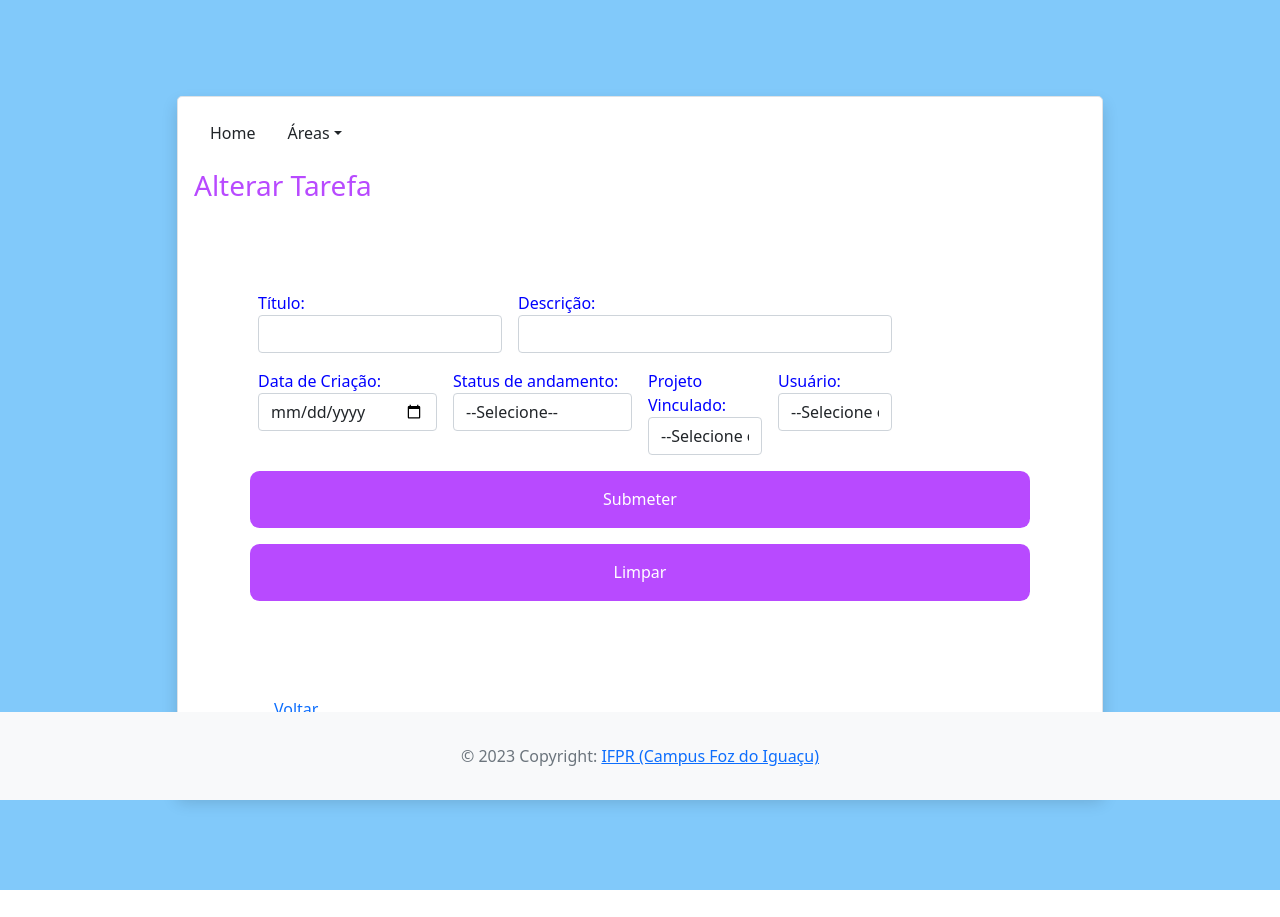
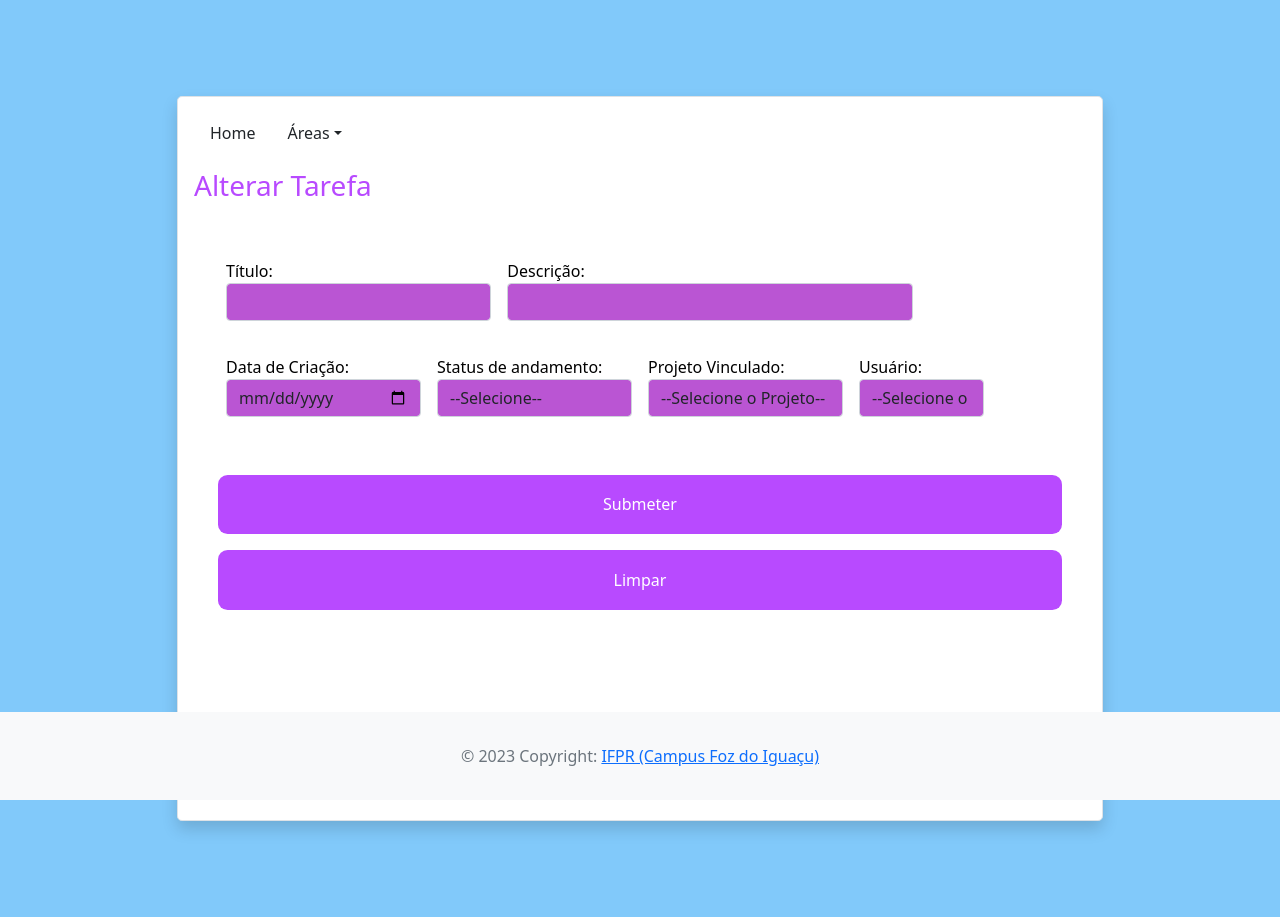
Before and after one commit to jujuliabeat/GERENCIAMENTO_TAREFAS, a PHP site: template GERENCIAMENTO_TAREFAS/crud_tarefas/view/tarefas/form.php in a window 1280 px wide. Before the commit the page ends 890 px from the top, so only its background shows below. Run offline with PHP 8.4, Linux system fonts and the light colour scheme; the template is opened without the code that fills it, so the values that code supplies are empty; a stand-in replaces the project's code that opens the database connection; some web fonts are replaced.

Commit message:
Finalizado!

```diff
--- a/GERENCIAMENTO_TAREFAS/crud_tarefas/index.php
+++ b/GERENCIAMENTO_TAREFAS/crud_tarefas/index.php
@@ -39,8 +39,11 @@ include_once(__DIR__ . "/view/include/header.php");
         </div>
       </div>
     </div>
+
   </div>
 </div>
+
+<div>
 
 
 <?php
--- a/GERENCIAMENTO_TAREFAS/crud_tarefas/util/config.php
+++ b/GERENCIAMENTO_TAREFAS/crud_tarefas/util/config.php
@@ -13,6 +13,8 @@ define("DB_PASSWORD", "");
 
 //define("BASE_URL", "/PHP2023/GERENCIAMENTO_TAREFAS/crud_tarefas"); //Lab. 1 JUH
 
-define("BASE_URL", "/trabalhos/GERENCIAMENTO_TAREFAS/crud_tarefas"); //not juh
+//define("BASE_URL", "/trabalhos/GERENCIAMENTO_TAREFAS/crud_tarefas"); //not juh
+
+define("BASE_URL", "/Trabahos-php/GERENCIAMENTO_TAREFAS-main/GERENCIAMENTO_TAREFAS/crud_tarefas");
 
 //define("BASE_URL", "/LProgWeb-3Bim/crud_tarefas");
--- a/GERENCIAMENTO_TAREFAS/crud_tarefas/view/tarefas/form.php
+++ b/GERENCIAMENTO_TAREFAS/crud_tarefas/view/tarefas/form.php
@@ -18,34 +18,34 @@ $usuarios = $usuarioCont->listarUsuarios();
     echo (!$tarefa || $tarefa->getId() <= 0 ? 'Inserir' : 'Alterar');
     ?> Tarefa</h3>
 
-<div class="row g-5 col-md-12 m-2 p-5">
+<div class="row g-5 col-md-12 m-2 p-3">
     <form action="" method="POST" id="form" class="row g-3">
 
 
         <div class="col-md-4">
-            <label for="txtTitulo">Título:</label>
-            <input type="text" class="form-control"  name="titulo" id="txtTitulo" value="<?php echo ($tarefa ? $tarefa->getTitulo() : ""); ?>" />
+            <label for="txtTitulo" style="color:black;"  >Título:</label>
+            <input  style="background-color: MediumOrchid;" type="text" class="form-control"  name="titulo" id="txtTitulo" value="<?php echo ($tarefa ? $tarefa->getTitulo() : ""); ?>" />
         </div>
 
         <br>
 
         <div class="col-md-6">
-            <label for="txtDesc">Descrição:</label>
-            <input type="text" class="form-control"  name="descricao" id="txtDesc" value="<?php echo ($tarefa ? $tarefa->getDescricao() : ''); ?>" />
+            <label for="txtDesc" style="color:black;" >Descrição:</label>
+            <input style="background-color: MediumOrchid;" type="text" class="form-control"  name="descricao" id="txtDesc" value="<?php echo ($tarefa ? $tarefa->getDescricao() : ''); ?>" />
+        </div>
+
+        <br><br><br><br>
+
+        <div class="col-md-3">
+            <label for="txtDtCriacao" style="color:black;" >Data de Criação:</label>
+            <input style="background-color: MediumOrchid;" type="date" name="dtCriacao" class="form-control"  id="txtDtCriacao" value="<?php echo ($tarefa ? $tarefa->getDtCriacao() : ''); ?>" />
         </div>
 
         <br>
 
         <div class="col-md-3">
-            <label for="txtDtCriacao">Data de Criação:</label>
-            <input type="date" name="dtCriacao" class="form-control"  id="txtDtCriacao" value="<?php echo ($tarefa ? $tarefa->getDtCriacao() : ''); ?>" />
-        </div>
-
-        <br>
-
-        <div class="col-md-3">
-            <label for="selStatus">Status de andamento:</label>
-            <select name="status" id="selStatus" class="form-control" >
+            <label for="selStatus" style="color:black;" >Status de andamento:</label>
+            <select style="background-color: MediumOrchid;" name="status" id="selStatus" class="form-control" >
                 <option value="">--Selecione--</option>
                 <option value="A" <?php echo ($tarefa && $tarefa->getTrStatus() == 'A' ? 'selected' : ''); ?>>Andamento</option>
                 <option value="P" <?php echo ($tarefa && $tarefa->getTrStatus() == 'P' ? 'selected' : ''); ?>>Pendente</option>
@@ -55,9 +55,9 @@ $usuarios = $usuarioCont->listarUsuarios();
 
         <br>
 
-        <div class="col-md-2">
-            <label for="selProjeto">Projeto Vinculado:</label>
-            <select name="projeto" id="selProjeto" class="form-control" >
+        <div class="col-md-3">
+            <label for="selProjeto" style="color:black;" >Projeto Vinculado:</label>
+            <select  style="background-color: MediumOrchid;" name="projeto" id="selProjeto" class="form-control" >
                 <option value="">--Selecione o Projeto--</option>
                 <!--<option value="<?php //echo ($tarefa ? $tarefa->getProjeto() : ""); ?>"></option>
                 <option value="<?php //echo ($tarefa ? $tarefa->getProjeto() : ""); ?>"></option>-->
@@ -80,8 +80,8 @@ $usuarios = $usuarioCont->listarUsuarios();
         <br>
 
         <div class="col-md-2">
-            <label for="selUsuario">Usuário:</label>
-                <select name="usuario" id="selUsuario"  class="form-control">
+            <label for="selUsuario" style="color:black;" >Usuário:</label>
+                <select style="background-color: MediumOrchid;" name="usuario" id="selUsuario"  class="form-control">
                     <option value="">--Selecione o Usuário--</option>
                     <?php foreach ($usuarios as $usuario) : ?>
                         <option value="<?= $usuario->getId(); ?>" <?php
@@ -98,7 +98,7 @@ $usuarios = $usuarioCont->listarUsuarios();
         </div>
 
         <br>
-        <br>
+        <br><br><br><br>
 
 
         <input type="hidden" name="id" value="<?php echo ($tarefa ? $tarefa->getId() : 0); ?>" />
@@ -126,7 +126,7 @@ $usuarios = $usuarioCont->listarUsuarios();
         </div> -->
 
     <!-- </form> -->
-    <button type="submit">Submeter</button>
+    <button type="submit" >Submeter</button>
         <button type="reset">Limpar</button>
 
     </form>
@@ -139,9 +139,16 @@ $usuarios = $usuarioCont->listarUsuarios();
 
         <br>
 
-            <a href="listar.php">Voltar</a>
+        <ul class="list-group list-group-flush">
+            <li class="list-group-item">
+              <button><a href="<?= BASE_URL ?>/view/tarefas/listar.php" class="card-link text-decoration-none text-white">Voltar</a></button>
+            </li>
+          </ul>
+       <!-- <div class="col-md-12 mt-3" >
 
-        </div>
+            <a href="listar.php" class="btn btn-link" style="text-decoration: none;">Voltar</a>
+
+        </div>-->
 
 
 </div>
```
Also changed, not shown: GERENCIAMENTO_TAREFAS/crud_tarefas/view/include/header.php (+27 -0 lines), GERENCIAMENTO_TAREFAS/crud_tarefas/view/usuarios/form.php (+30 -22 lines).
